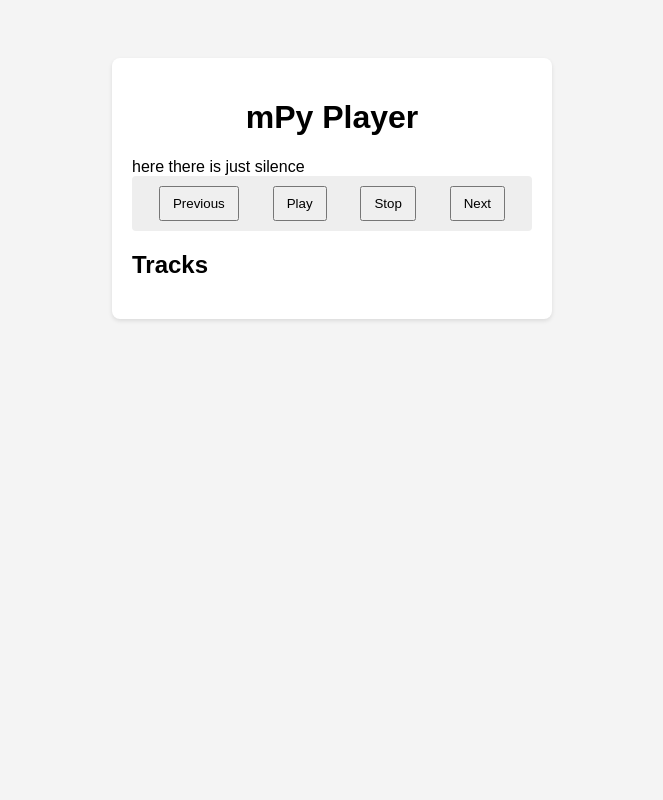
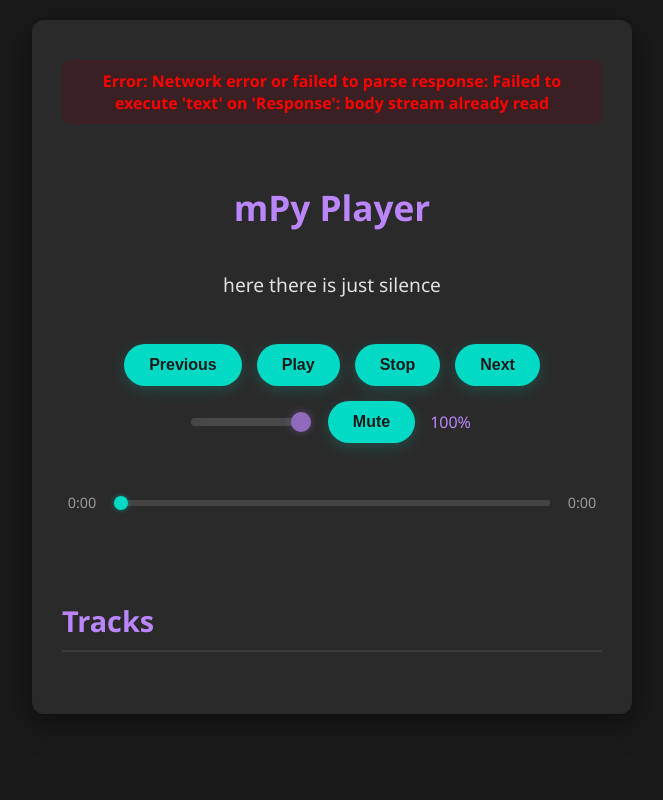
Before and after one commit to davesuonabene/mPy, a Python web app: template src/player_server/web/templates/index.html in a window 1280 px wide. Shown: the whole page, without its empty margins (308-971 px from the left). Run offline with Jinja, Linux system fonts and the light colour scheme; the template is opened without the code that fills it, so the values that code supplies are empty.

Commit message:
bar and volume

```diff
--- a/src/player_server/web/static/script.js
+++ b/src/player_server/web/static/script.js
@@ -1,13 +1,55 @@
 let tracks = [];
 let selectedIndex = -1;
+let currentVolume = 1.0; // Keep track of the current volume, initialized to 1.0
+
+const volumeSlider = document.getElementById('volumeSlider');
+const muteBtn = document.getElementById('muteBtn');
+const volumeDisplay = document.getElementById('volumeDisplay');
+const currentlyPlayingDiv = document.getElementById('currentlyPlaying');
+const errorDisplay = document.createElement('div'); // Create a div for error messages
+errorDisplay.id = 'errorDisplay';
+errorDisplay.style.color = 'red';
+errorDisplay.style.marginTop = '10px';
+document.getElementById('app').prepend(errorDisplay); // Add it to the top of the app div
+
+function displayError(message) {
+    errorDisplay.textContent = `Error: ${message}`;
+    console.error(message);
+}
+
+function clearError() {
+    errorDisplay.textContent = '';
+}
+
+async function safeFetch(url, options) {
+    clearError();
+    try {
+        const response = await fetch(url, options);
+        if (!response.ok) {
+            let errorData = {};
+            try {
+                errorData = await response.json();
+            } catch (jsonError) {
+                // If response is not JSON, use the plain text
+                const text = await response.text();
+                displayError(`HTTP error! status: ${response.status}. Response: ${text.substring(0, 200)}`);
+                return null;
+            }
+            displayError(errorData.detail || `HTTP error! status: ${response.status}.`);
+            return null;
+        }
+        return response.json();
+    } catch (error) {
+        displayError(`Network error or failed to parse response: ${error.message}`);
+        return null;
+    }
+}
 
 async function loadTracks() {
-    try {
-        const response = await fetch('/api/v1/tracks');
-        tracks = await response.json();
+    const data = await safeFetch('/api/v1/tracks');
+    if (data) {
+        tracks = data;
         renderTrackList();
-    } catch (error) {
-        console.error('Failed to fetch tracks:', error);
     }
 }
 
@@ -29,71 +71,198 @@ function renderTrackList() {
     });
 }
 
-function selectTrack(index) {
-    if (index < 0 || index >= tracks.length) return;
-    selectedIndex = index;
-    renderTrackList();
-}
-
 function getSelectedTrack() {
     return tracks[selectedIndex];
 }
 
-document.getElementById('playBtn').onclick = async () => {
+function updateVolumeDisplay(volume) {
+    currentVolume = volume;
+    volumeSlider.value = volume;
+    volumeDisplay.textContent = `${Math.round(volume * 100)}%`;
+    muteBtn.textContent = volume === 0 ? 'Unmute' : 'Mute';
+    console.log(`Volume displayed: ${volume}`); // LOG
+}
+
+async function fetchAndSetInitialVolume() {
+    console.log('Fetching initial volume...'); // LOG
+    const data = await safeFetch('/api/v1/volume');
+    if (data && typeof data.volume === 'number') {
+        updateVolumeDisplay(data.volume);
+    } else {
+        console.error('Failed to fetch initial volume or invalid data:', data); // LOG
+    }
+}
+
+async function setVolume(volume) {
+    console.log('Setting volume to:', volume); // LOG
+    const data = await safeFetch('/api/v1/volume', {
+        method: 'POST',
+        headers: { 'Content-Type': 'application/json' },
+        body: JSON.stringify({ volume: parseFloat(volume) })
+    });
+    if (data && data.status === 'volume set') {
+        updateVolumeDisplay(data.volume);
+    } else {
+        console.error('Failed to set volume or invalid data:', data); // LOG
+    }
+}
+
+async function toggleMute() {
+    if (muteBtn.textContent === 'Mute') {
+        console.log('Muting audio...'); // LOG
+        const data = await safeFetch('/api/v1/mute', { method: 'POST' });
+        if (data && data.status === 'muted') {
+            updateVolumeDisplay(0); // Assuming mute sets volume to 0
+        } else {
+            console.error('Failed to mute audio or invalid data:', data); // LOG
+        }
+    } else {
+        console.log('Unmuting audio...'); // LOG
+        const data = await safeFetch('/api/v1/unmute', { method: 'POST' });
+        if (data && data.status === 'unmuted') {
+            await fetchAndSetInitialVolume();
+        } else {
+            console.error('Failed to unmute audio or invalid data:', data); // LOG
+        }
+    }
+}
+
+async function playSelectedTrack() {
     const track = getSelectedTrack();
-    if (!track) return;
+    if (!track) {
+        displayError('No track selected.');
+        return;
+    }
     const title = track.title || track.filename;
     if (title) {
-        document.getElementById('currentlyPlaying').textContent = `Currently playing: ${title}`;
-        await fetch('/api/v1/play', {
+        const data = await safeFetch('/api/v1/play', {
             method: 'POST',
             headers: { 'Content-Type': 'application/json' },
             body: JSON.stringify({ file_path: track.file_path })
         });
+        if (data && data.status === 'playing') {
+            currentlyPlayingDiv.textContent = `Currently playing: ${title}`;
+        } else {
+            console.error('Failed to play track or invalid data:', data); // LOG
+        }
+    }
+}
+
+document.getElementById('playBtn').onclick = async () => {
+    playSelectedTrack();
+};
+
+document.getElementById('stopBtn').onclick = async () => {
+    console.log('Stopping track...'); // LOG
+    const data = await safeFetch('/api/v1/stop', { method: 'POST' });
+    if (data && data.status === 'stopped') {
+        currentlyPlayingDiv.textContent = 'here there is just silence';
+    } else {
+        console.error('Failed to stop track or invalid data:', data); // LOG
     }
 };
 
-document.getElementById('stopBtn').onclick = async () => {
-    document.getElementById('currentlyPlaying').textContent = 'here there is just silence';
-    await fetch('/api/v1/stop', { method: 'POST' });
-};
-
 document.getElementById('prevBtn').onclick = async () => {
-    if (tracks.length === 0) return;
+    if (tracks.length === 0) {
+        displayError('No tracks available.');
+        return;
+    }
     let newIndex = selectedIndex - 1;
     if (newIndex < 0) {
         newIndex = tracks.length - 1; // Wrap around
     }
     selectTrack(newIndex);
-    const track = getSelectedTrack();
-    const title = track ? (track.title || track.filename) : null;
-    if (title) {
-        document.getElementById('currentlyPlaying').textContent = `Currently playing: ${title}`;
-        await fetch('/api/v1/play', {
-            method: 'POST',
-            headers: { 'Content-Type': 'application/json' },
-            body: JSON.stringify({ file_path: track.file_path })
-        });
-    }
 };
 
 document.getElementById('nextBtn').onclick = async () => {
-    if (tracks.length === 0) return;
+    if (tracks.length === 0) {
+        displayError('No tracks available.');
+        return;
+    }
     let newIndex = selectedIndex + 1;
     if (newIndex >= tracks.length) {
         newIndex = 0; // Wrap around
     }
     selectTrack(newIndex);
-    const track = getSelectedTrack();
-    const title = track ? (track.title || track.filename) : null;
-    if (title) {
-        document.getElementById('currentlyPlaying').textContent = `Currently playing: ${title}`;
-        await fetch('/api/v1/play', {
-            method: 'POST',
-            headers: { 'Content-Type': 'application/json' },
-            body: JSON.stringify({ file_path: track.file_path })
-        });
-    }
 };
 
-window.onload = loadTracks;
+function selectTrack(index) {
+    if (index < 0 || index >= tracks.length) return;
+    selectedIndex = index;
+    renderTrackList();
+    playSelectedTrack();
+}
+
+let isSeeking = false;
+const progressBar = document.getElementById('progressBar');
+
+function formatTime(seconds) {
+    const minutes = Math.floor(seconds / 60);
+    const remainingSeconds = Math.floor(seconds % 60);
+    return `${minutes}:${remainingSeconds < 10 ? '0' : ''}${remainingSeconds}`;
+}
+
+async function updateTransportBar() {
+    console.log('Updating transport bar...'); // LOG
+    const status = await safeFetch('/api/v1/status');
+    if (!status) {
+        console.error('Failed to get status for transport bar update.'); // LOG
+        return;
+    }
+
+    const currentTimeSpan = document.getElementById('currentTime');
+    const durationSpan = document.getElementById('duration');
+
+    if (!isSeeking) {
+        currentTimeSpan.textContent = formatTime(status.current_position);
+        if (status.duration > 0) {
+            durationSpan.textContent = formatTime(status.duration);
+            progressBar.max = Math.floor(status.duration);
+            progressBar.value = Math.floor(status.current_position);
+        } else {
+            durationSpan.textContent = '0:00';
+            progressBar.max = 100;
+            progressBar.value = 0;
+        }
+    }
+
+    if (status.is_playing && status.current_track_title) {
+        currentlyPlayingDiv.textContent = `Currently playing: ${status.current_track_title}`;
+    } else if (!status.is_playing && currentlyPlayingDiv.textContent !== 'here there is just silence') {
+        currentlyPlayingDiv.textContent = 'here there is just silence';
+    }
+    console.log('Transport bar updated with status:', status); // LOG
+}
+
+progressBar.addEventListener('input', () => {
+    isSeeking = true;
+    document.getElementById('currentTime').textContent = formatTime(progressBar.value);
+});
+
+progressBar.addEventListener('change', async () => {
+    const newPosition = parseFloat(progressBar.value);
+    console.log('Seeking to:', newPosition);
+    await safeFetch('/api/v1/seek', {
+        method: 'POST',
+        headers: { 'Content-Type': 'application/json' },
+        body: JSON.stringify({ position: newPosition })
+    });
+    isSeeking = false;
+});
+
+setInterval(updateTransportBar, 1000);
+
+volumeSlider.addEventListener('input', (event) => {
+    updateVolumeDisplay(parseFloat(event.target.value));
+});
+
+volumeSlider.addEventListener('change', (event) => {
+    setVolume(event.target.value);
+});
+
+muteBtn.addEventListener('click', toggleMute);
+
+window.onload = () => {
+    loadTracks();
+    fetchAndSetInitialVolume();
+};
--- a/src/player_server/web/static/style.css
+++ b/src/player_server/web/static/style.css
@@ -1,55 +1,264 @@
+
 body {
-    font-family: sans-serif;
-    background-color: #f4f4f4;
+    font-family: 'Segoe UI', Tahoma, Geneva, Verdana, sans-serif;
+    background-color: #1a1a1a;
+    color: #e0e0e0;
     display: flex;
     justify-content: center;
-    padding-top: 50px;
+    align-items: flex-start;
+    min-height: 100vh;
+    margin: 0;
+    padding: 20px;
+    box-sizing: border-box;
 }
 
 #app {
-    background: white;
-    padding: 20px;
-    border-radius: 8px;
-    box-shadow: 0 2px 4px rgba(0,0,0,0.1);
-    width: 400px;
+    background-color: #2a2a2a;
+    border-radius: 12px;
+    padding: 30px;
+    box-shadow: 0 8px 30px rgba(0, 0, 0, 0.5);
+    width: 100%;
+    max-width: 600px;
+    text-align: center;
+    box-sizing: border-box;
+    display: flex;
+    flex-direction: column;
+    gap: 20px;
 }
 
 h1 {
-    text-align: center;
+    color: #bb86fc;
+    margin-bottom: 20px;
+    font-size: 2.2em;
+    font-weight: 600;
+}
+
+#errorDisplay {
+    color: #cf6679;
+    background-color: #3b2023;
+    padding: 10px;
+    border-radius: 8px;
+    margin-bottom: 15px;
+    font-weight: bold;
+    display: none; /* Hidden by default, shown by script */
+}
+
+#currentlyPlaying {
+    font-size: 1.2em;
+    color: #e0e0e0;
+    margin-bottom: 25px;
+    min-height: 1.5em; /* Ensure space even if empty */
 }
 
 #controls {
     display: flex;
+    flex-wrap: wrap;
+    justify-content: center;
     align-items: center;
-    justify-content: space-around;
-    padding: 10px;
-    background: #eee;
-    margin-bottom: 20px;
+    gap: 15px;
+    margin-bottom: 30px;
+}
+
+button {
+    background-color: #03dac6;
+    color: #1a1a1a;
+    border: none;
+    border-radius: 25px;
+    padding: 12px 25px;
+    font-size: 1em;
+    font-weight: 600;
+    cursor: pointer;
+    transition: background-color 0.3s ease, transform 0.2s ease;
+    box-shadow: 0 4px 15px rgba(3, 218, 198, 0.2);
+}
+
+button:hover {
+    background-color: #03a89e;
+    transform: translateY(-2px);
+}
+
+button:active {
+    transform: translateY(0);
+}
+
+#volumeSlider {
+    -webkit-appearance: none;
+    width: 120px;
+    height: 8px;
+    background: #555;
+    outline: none;
+    opacity: 0.7;
+    transition: opacity .2s;
     border-radius: 4px;
 }
 
-#controls button {
-    padding: 8px 12px;
+#volumeSlider::-webkit-slider-thumb {
+    -webkit-appearance: none;
+    appearance: none;
+    width: 20px;
+    height: 20px;
+    border-radius: 50%;
+    background: #bb86fc;
     cursor: pointer;
+    box-shadow: 0 0 8px rgba(187, 134, 252, 0.5);
+}
+
+#volumeSlider::-moz-range-thumb {
+    width: 20px;
+    height: 20px;
+    border-radius: 50%;
+    background: #bb86fc;
+    cursor: pointer;
+    box-shadow: 0 0 8px rgba(187, 134, 252, 0.5);
+}
+
+#volumeDisplay {
+    font-size: 1em;
+    color: #bb86fc;
+    min-width: 45px; /* Ensure consistent width */
+    text-align: left;
+}
+
+#transportBar {
+    display: flex;
+    align-items: center;
+    gap: 10px;
+    margin-bottom: 25px;
+}
+
+#currentTime, #duration {
+    font-size: 0.9em;
+    color: #999;
+    width: 40px; /* Fixed width for consistent alignment */
+    text-align: center;
+}
+
+#progressBar {
+    flex-grow: 1;
+    height: 6px;
+    -webkit-appearance: none;
+    appearance: none;
+    background: #444;
+    border-radius: 3px;
+    outline: none;
+    cursor: pointer;
+}
+
+#progressBar::-webkit-slider-runnable-track {
+    width: 100%;
+    height: 6px;
+    cursor: pointer;
+    background: #444;
+    border-radius: 3px;
+}
+
+#progressBar::-webkit-slider-thumb {
+    height: 14px;
+    width: 14px;
+    border-radius: 50%;
+    background: #03dac6;
+    cursor: pointer;
+    -webkit-appearance: none;
+    margin-top: -4px; /* Centers thumb on the track */
+    box-shadow: 0 0 5px rgba(3, 218, 198, 0.5);
+}
+
+#progressBar::-moz-range-track {
+    width: 100%;
+    height: 6px;
+    cursor: pointer;
+    background: #444;
+    border-radius: 3px;
+}
+
+#progressBar::-moz-range-thumb {
+    height: 14px;
+    width: 14px;
+    border-radius: 50%;
+    background: #03dac6;
+    cursor: pointer;
+    border: none;
+    box-shadow: 0 0 5px rgba(3, 218, 198, 0.5);
+}
+
+#progressBar::-ms-track {
+    width: 100%;
+    height: 6px;
+    cursor: pointer;
+    background: transparent;
+    border-color: transparent;
+    color: transparent;
+}
+
+
+#track-container {
+    text-align: left;
+    margin-top: 20px;
+}
+
+#track-container h2 {
+    color: #bb86fc;
+    font-size: 1.8em;
+    margin-bottom: 15px;
+    border-bottom: 2px solid #3a3a3a;
+    padding-bottom: 10px;
 }
 
 #trackList {
     list-style: none;
     padding: 0;
+    max-height: 300px;
+    overflow-y: auto;
+    background-color: #1f1f1f;
+    border-radius: 8px;
+    box-shadow: inset 0 2px 10px rgba(0, 0, 0, 0.3);
 }
 
 .track-item {
-    padding: 10px;
-    border-bottom: 1px solid #ddd;
+    padding: 12px 20px;
+    border-bottom: 1px solid #333;
     cursor: pointer;
-    transition: background-color 0.2s;
+    transition: background-color 0.2s ease, color 0.2s ease;
+    display: flex;
+    justify-content: space-between;
+    align-items: center;
+    font-size: 1.1em;
+}
+
+.track-item:last-child {
+    border-bottom: none;
 }
 
 .track-item:hover {
-    background-color: #f0f0f0;
+    background-color: #3a3a3a;
 }
 
 .track-item.selected {
-    background-color: #007bff;
-    color: white;
+    background-color: #4a4a4a;
+    color: #03dac6;
+    font-weight: 600;
 }
+
+/* Scrollbar styling */
+#trackList::-webkit-scrollbar {
+    width: 8px;
+}
+
+#trackList::-webkit-scrollbar-track {
+    background: #2a2a2a;
+    border-radius: 10px;
+}
+
+#trackList::-webkit-scrollbar-thumb {
+    background: #555;
+    border-radius: 10px;
+}
+
+#trackList::-webkit-scrollbar-thumb:hover {
+    background: #777;
+}
+
+/* Make errorDisplay visible when there's an error */
+#errorDisplay:not(:empty) {
+    display: block;
+}
--- a/src/player_server/web/templates/index.html
+++ b/src/player_server/web/templates/index.html
@@ -15,6 +15,14 @@
             <button id="playBtn">Play</button>
             <button id="stopBtn">Stop</button>
             <button id="nextBtn">Next</button>
+            <input type="range" id="volumeSlider" min="0" max="1" step="0.01" value="1">
+            <button id="muteBtn">Mute</button>
+            <span id="volumeDisplay">100%</span>
+        </div>
+        <div id="transportBar">
+            <span id="currentTime">0:00</span>
+            <input type="range" id="progressBar" value="0" max="100" step="1">
+            <span id="duration">0:00</span>
         </div>
         <div id="track-container">
             <h2>Tracks</h2>
```
Also changed, not shown: src/player_server/core/player.py (+21 -0 lines), src/player_server/main.py (+90 -8 lines), src/player_server/services/audio_os.py (+88 -2 lines).
